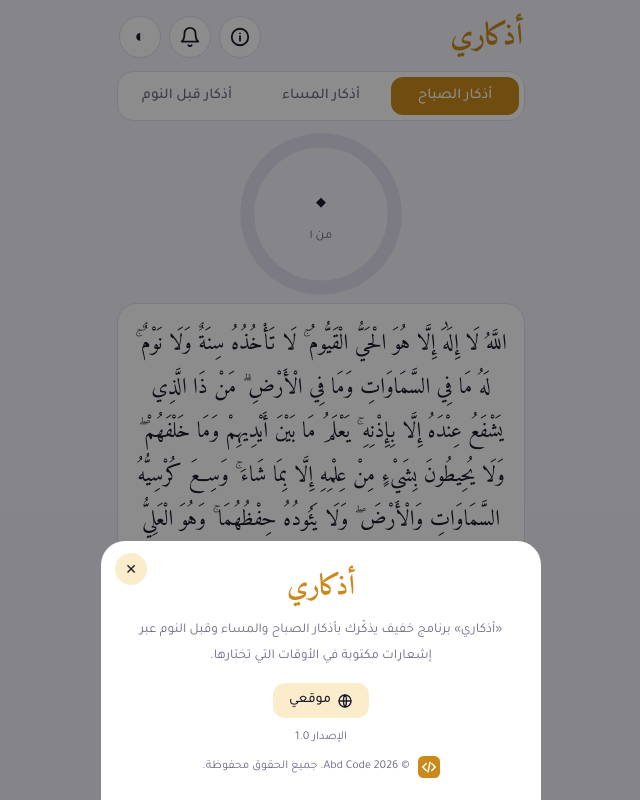
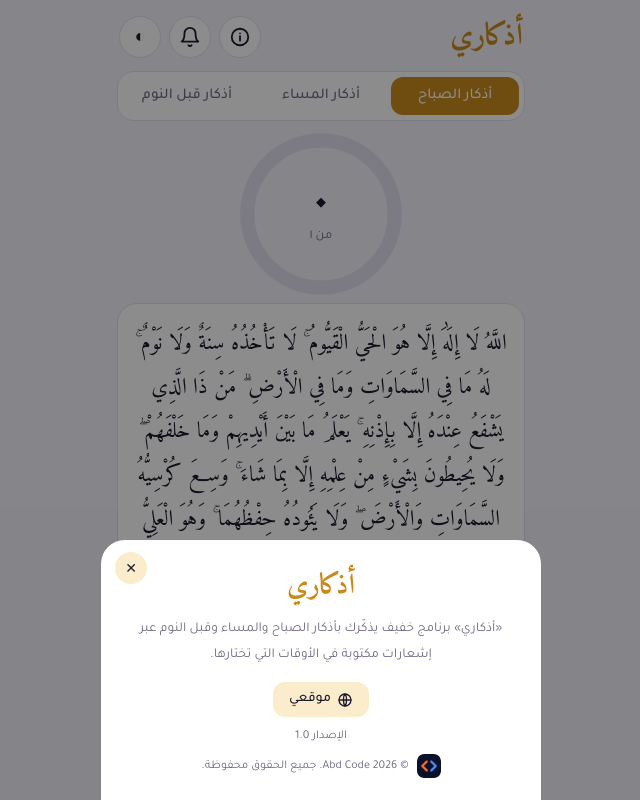
Before and after one commit to abdaboarar31-maker/adhkar, a plain HTML site: page index.html in a window 1280 px wide. Both pictures are taken after a click on the button 559 px from the left and 36 px from the top of the page. Shown: the whole page, without its empty margins (319-959 px from the left). Drawn offline with Linux system fonts and the light colour scheme.

Commit message:
Add files via upload

```diff
--- a/index.html
+++ b/index.html
@@ -29,7 +29,7 @@
 <p class="note" id="hint" hidden>لتفعيل الإشعارات: أضف البرنامج إلى الشاشة الرئيسية ثم افتحه من الأيقونة.</p>
 
 </main>
-<div class="sheet" id="sh" aria-hidden="true"><div class="box" role="dialog" aria-label="عن البرنامج"><button class="x" id="sx" aria-label="إغلاق">✕</button><h3>أذكاري</h3><p>«أذكاري» برنامج خفيف يذكّرك بأذكار الصباح والمساء وقبل النوم عبر إشعارات مكتوبة في الأوقات التي تختارها.</p><div class="lk" id="lk"></div><p class="ver" id="vr"></p><p class="cp"><svg class="logo" viewBox="0 0 32 32" width="22" height="22" aria-hidden="true"><rect width="32" height="32" rx="8" fill="var(--a)"/><path d="M12 11l-5 5 5 5M20 11l5 5-5 5M17.5 9l-3 14" fill="none" stroke="#fff" stroke-width="2.2" stroke-linecap="round" stroke-linejoin="round"/></svg><span>© 2026 Abd Code. جميع الحقوق محفوظة.</span></p></div></div>
+<div class="sheet" id="sh" aria-hidden="true"><div class="box" role="dialog" aria-label="عن البرنامج"><button class="x" id="sx" aria-label="إغلاق">✕</button><h3>أذكاري</h3><p>«أذكاري» برنامج خفيف يذكّرك بأذكار الصباح والمساء وقبل النوم عبر إشعارات مكتوبة في الأوقات التي تختارها.</p><div class="lk" id="lk"></div><p class="ver" id="vr"></p><p class="cp"><img class="logo" src="logo.png" width="24" height="24" alt=""><span>© 2026 Abd Code. جميع الحقوق محفوظة.</span></p></div></div>
 <div class="toast" id="st" role="status"></div>
 <script src="adhkar.js"></script>
 <script src="app.js"></script>
--- a/style.css
+++ b/style.css
@@ -92,3 +92,5 @@ header{padding:4px 2px 8px}
 .note{margin-top:6px;font-size:11px}
 .lk a{display:inline-flex;align-items:center;gap:6px}
 .box p.cp{display:flex;align-items:center;justify-content:center;gap:8px;font-size:12px;margin-top:6px}
+
+.logo{border-radius:7px;display:block}
```
Also changed, not shown: logo.png (added).
